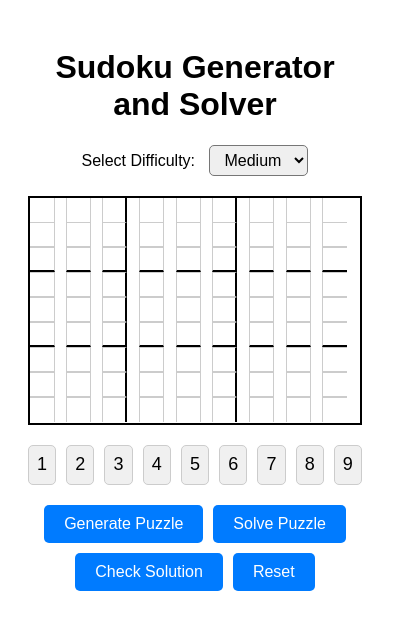
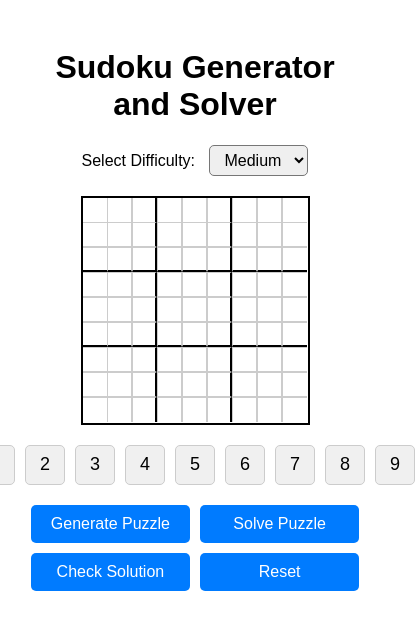
Before and after one commit to d0meq/web-sudoku, a React app: page / in a window 390 px wide. Shown: the top 630 px of the page, 415 px wide, since content can reach past the window. Built offline with nearby package versions, Linux system fonts and the light colour scheme; the HTML template or start-up script is replaced by a standard one.

Commit message:
Refactor App.css to implement flexbox for layout and adjust controls to use grid for improved alignment and responsiveness

```diff
--- a/src/App.css
+++ b/src/App.css
@@ -3,6 +3,9 @@
   text-align: center;
   padding: 20px;
   font-family: Arial, sans-serif;
+  display: flex;
+  align-items: center;
+  flex-direction: column;
 }
 
 /* Sudoku grid container */
@@ -124,9 +127,9 @@
 /* Controls styling */
 .controls {
   margin-top: 20px;
-  display: flex;
-  flex-wrap: wrap;
-  justify-content: center;
+  display: grid;
+  grid-template-columns: 1fr 1fr;
+  grid-template-rows: 1fr 1fr;
   gap: 10px;
 }
 
```
